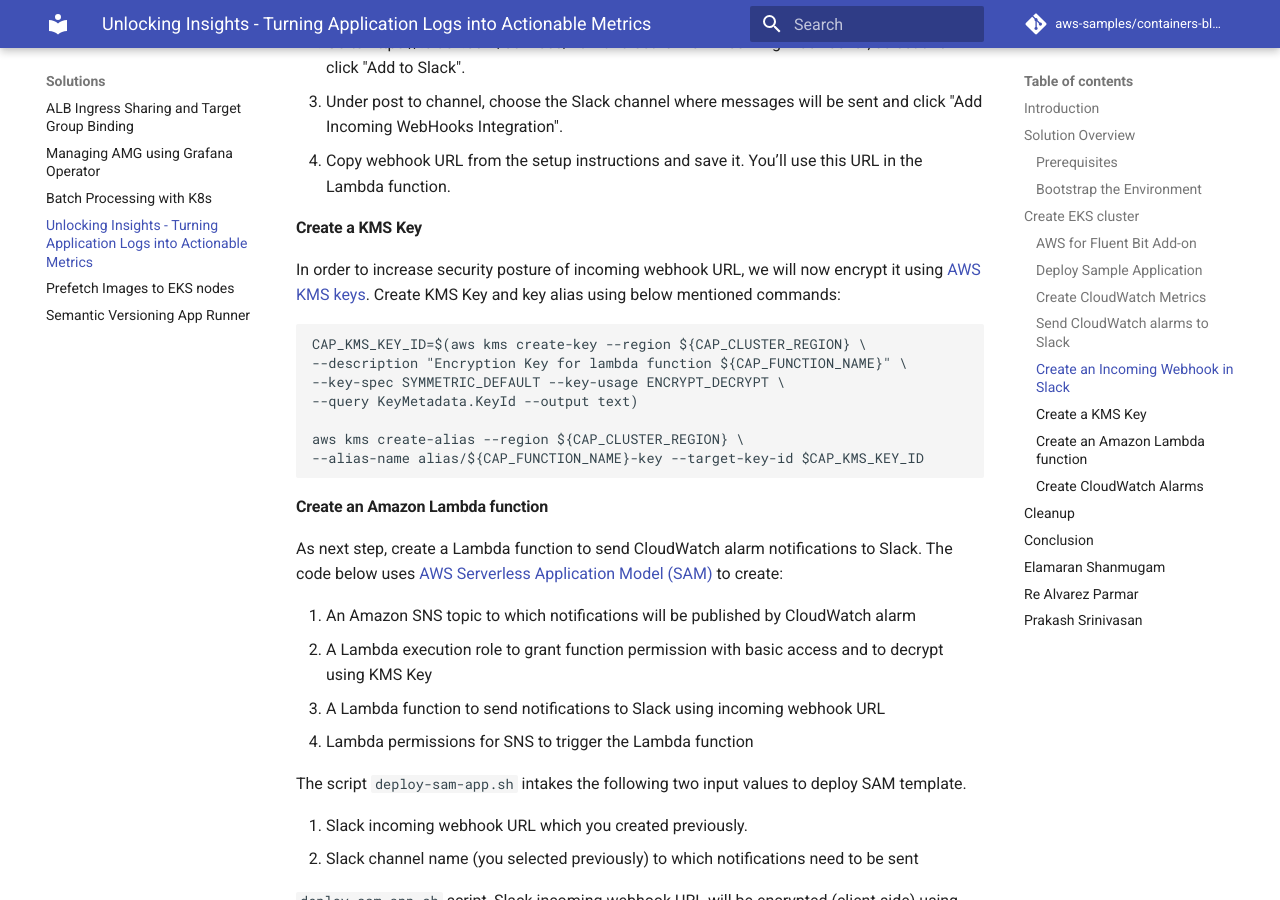
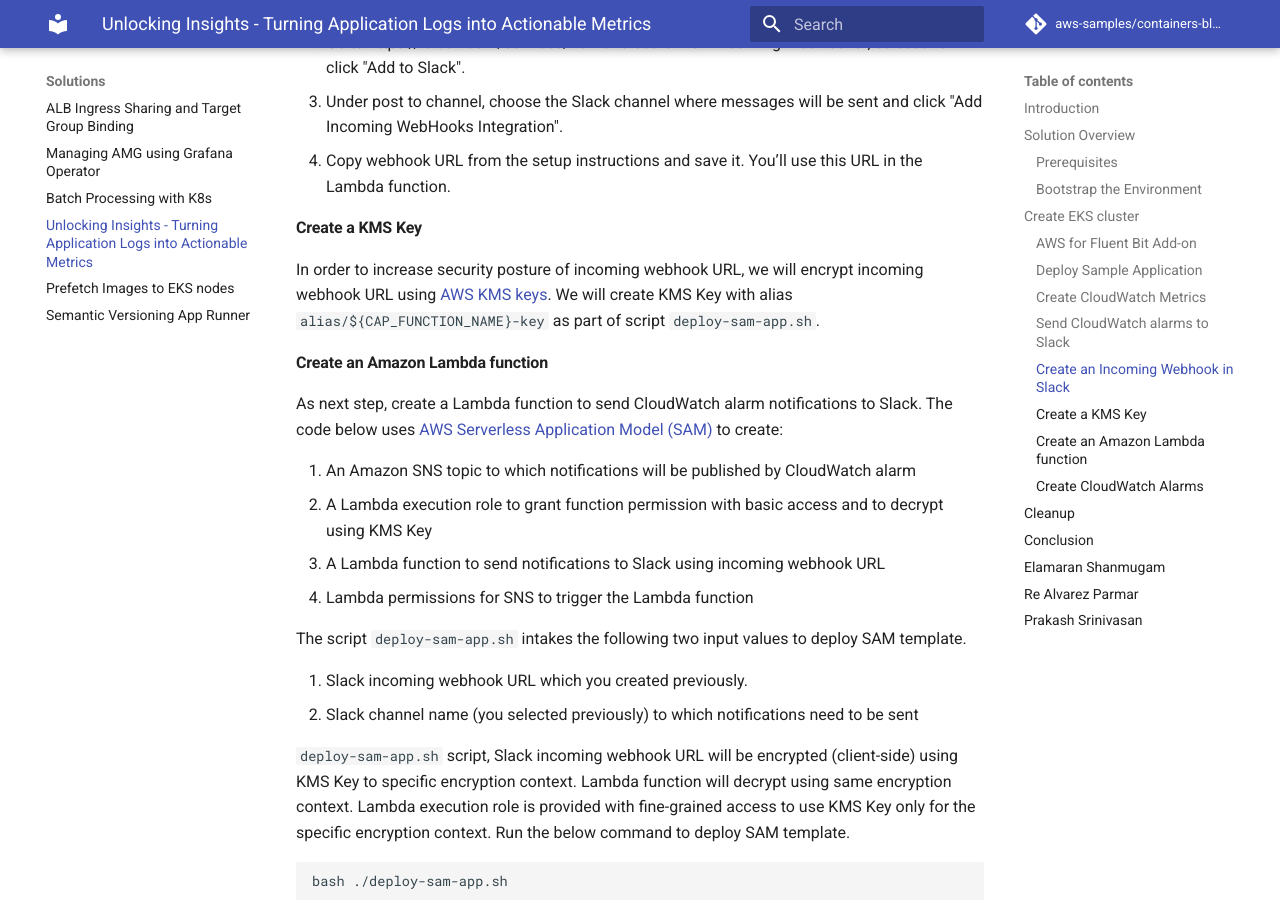
Before and after one commit to aws-samples/containers-blog-maelstrom, an MkDocs documentation site: the page built from docs/capture-errors-k8s-slack.md, in a window 1280 px wide and 900 px high, scrolled down 4763 px. Built offline with MkDocs 1.6.1 and Material for MkDocs 9.7.7, drawn with Linux system fonts in a browser that asks for light colours; comment, search, counter and statistics services are not loaded.

Commit message:
updated with kms key creation in deploy-sam-app.sh

````diff
--- a/docs/capture-errors-k8s-slack.md
+++ b/docs/capture-errors-k8s-slack.md
@@ -152,18 +152,7 @@
 
 #### **Create a KMS Key**
 
-In order to increase security posture of incoming webhook URL, we will now encrypt it using [AWS KMS keys](https://docs.aws.amazon.com/kms/latest/developerguide/concepts.html#kms_keys). Create KMS Key and key alias using below mentioned commands:
-
-```
-CAP_KMS_KEY_ID=$(aws kms create-key --region ${CAP_CLUSTER_REGION} \
---description "Encryption Key for lambda function ${CAP_FUNCTION_NAME}" \
---key-spec SYMMETRIC_DEFAULT --key-usage ENCRYPT_DECRYPT \
---query KeyMetadata.KeyId --output text)
-
-aws kms create-alias --region ${CAP_CLUSTER_REGION} \
---alias-name alias/${CAP_FUNCTION_NAME}-key --target-key-id $CAP_KMS_KEY_ID
-
-```
+In order to increase security posture of incoming webhook URL, we will encrypt incoming webhook URL using [AWS KMS keys](https://docs.aws.amazon.com/kms/latest/developerguide/concepts.html#kms_keys). We will create KMS Key with alias `alias/${CAP_FUNCTION_NAME}-key` as part of script `deploy-sam-app.sh`.
 
 #### **Create an Amazon Lambda function**
 
````
Also changed, not shown: 2 other files.
